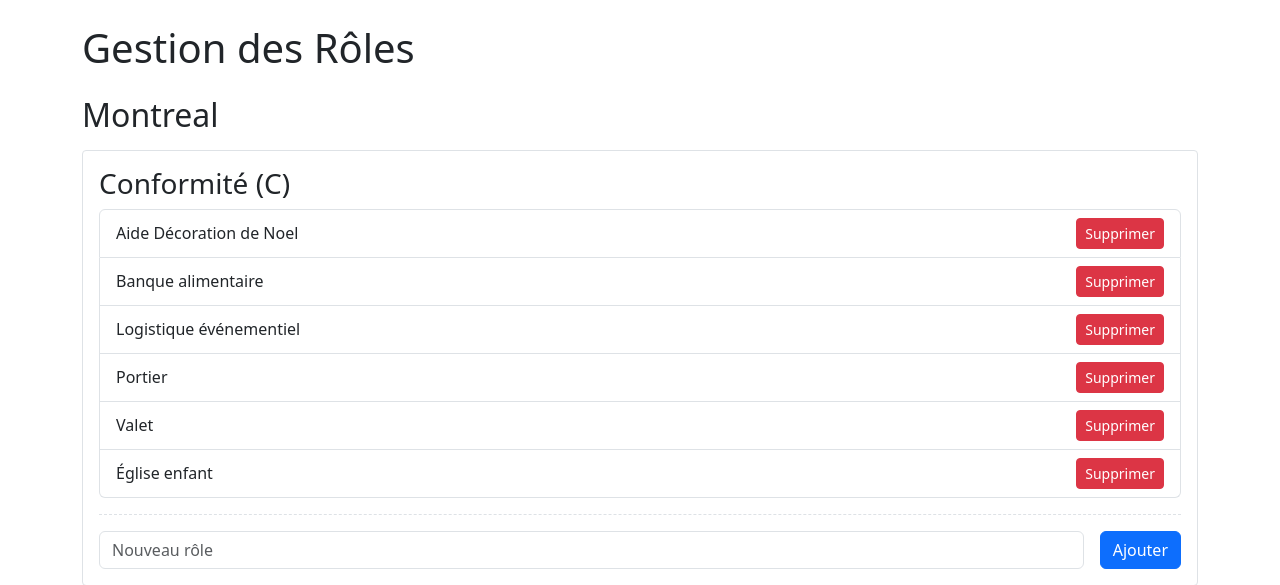
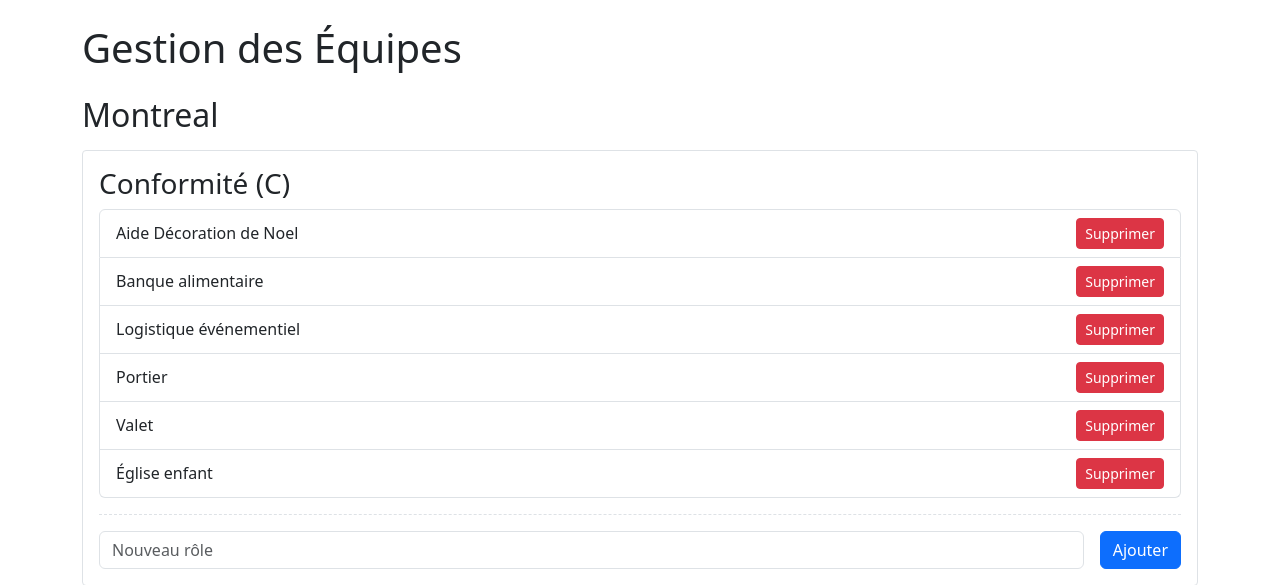
Before and after one commit to Dorlie1/MCI, a Flask app: page /admin in a window 1280 px wide. Shown: the top 585 px of the page. Run offline with Flask 3, Linux system fonts and the light colour scheme; a user stored in the database is signed in; data comes from the database, SQL or seed files in the repository.

Commit message:
Modification Role -> Equipe

```diff
--- a/email_manager.py
+++ b/email_manager.py
@@ -151,7 +151,7 @@ class EmailManager:
         matching_roles = self._get_roles_for_traits(dominant_traits)
 
         # Format the roles by region
-        roles_text = "\n\nRôles recommandés basés sur votre profil:\n"
+        roles_text = "\n\nÉquipes recommandées basés sur votre profil:\n"
         for region, roles in matching_roles.items():
             if roles:  # Only show regions that have matching roles
                 roles_text += f"\n{region}:\n"
@@ -297,7 +297,7 @@ Type de personnalité dominant: {type_text}{roles_text}"""
         story.append(Paragraph(f"<b>{type_text}</b>", styles['normal']))
 
         # Add role recommendations
-        story.append(Paragraph("Rôles Recommandés", styles['heading']))
+        story.append(Paragraph("Équipes Recommandées", styles['heading']))
 
         # Get dominant traits and matching roles
         dominant_traits = [trait for trait, score in form_data['personality_scores'].items() if score >= 15]
--- a/templates/admin/roles.html
+++ b/templates/admin/roles.html
@@ -1,6 +1,6 @@
 {% extends "admin/base_admin.html" %}
 
-{% block title %}Gestion des Rôles{% endblock %}
+{% block title %}Gestion des Équipes{% endblock %}
 
 {% block styles %}
 <link href="{{ url_for('static', filename='css/admin.css') }}" rel="stylesheet">
@@ -8,7 +8,7 @@
 
 {% block content %}
 <div class="container mt-4">
-    <h1 class="mb-4">Gestion des Rôles</h1>
+    <h1 class="mb-4">Gestion des Équipes</h1>
 
     {% with messages = get_flashed_messages(with_categories=true) %}
         {% if messages %}
--- a/templates/navbar.html
+++ b/templates/navbar.html
@@ -1,5 +1,5 @@
 <nav class="navbar">
-    <img src="{{ url_for('static', filename='images/LogoMci360.png') }}" alt="Logo MCI" class="logo">
+    <img src="{{ url_for('static', filename='images/logoMci.png') }}" alt="Logo MCI" class="logo">
     <h1>Parcours Découverte MCI Canada</h1>
     <div class="navbar-right"></div>
 </nav>
```
Also changed, not shown: static/images/logoMci.png (added).
